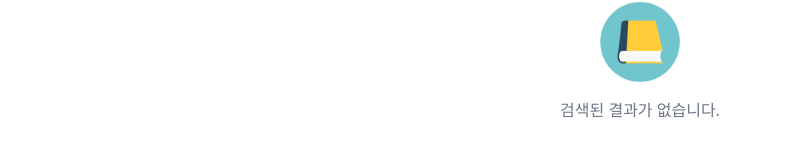
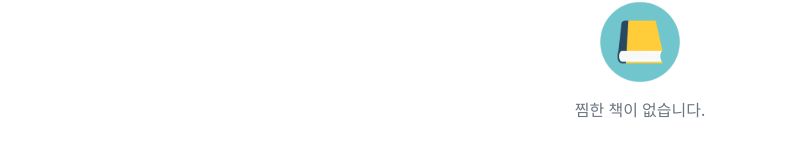
Before and after one commit to 0420syj/cdri-books-wan-sim, a Next.js app: page /wishlists in a window 1280 px wide. Shown: the part 166-322 px from the top of the page, without its empty margins (0-787 px from the left). Built offline with nearby package versions, Linux system fonts and the light colour scheme.

Commit message:
fix: 결과 없음 컴포넌트 수정

```diff
--- a/src/app/wishlists/page.tsx
+++ b/src/app/wishlists/page.tsx
@@ -49,7 +49,7 @@ export default function BookWishlistPage() {
               hasSearched={true}
             />
           ) : (
-            <NoResult />
+            <NoResult message="찜한 책이 없습니다." />
           )}
         </>
       ) : null}
--- a/src/components/book/no-result.tsx
+++ b/src/components/book/no-result.tsx
@@ -1,11 +1,15 @@
 import { Icon } from "@/components/ui/icon";
 import { Caption } from "@/components/ui/typography";
 
-export default function NoResult() {
+interface NoResultProps {
+  message: string;
+}
+
+export default function NoResult({ message }: NoResultProps) {
   return (
     <div className="flex flex-col items-center justify-center gap-5">
       <Icon icon="icon-book" size={80} />
-      <Caption className="text-text-secondary">검색된 결과가 없습니다.</Caption>
+      <Caption className="text-text-secondary">{message}</Caption>
     </div>
   );
 }
--- a/src/components/book/search-results.tsx
+++ b/src/components/book/search-results.tsx
@@ -76,7 +76,7 @@ const BookCard = ({
               />
               <button
                 type="button"
-                className="absolute z-10 text-2xl select-none top-2 right-4 cursor-pointer"
+                className="absolute z-10 text-2xl cursor-pointer select-none top-2 right-4"
                 aria-label="찜하기"
                 onClick={onToggleWish}
               >
@@ -250,7 +250,7 @@ export function SearchResults({
   };
 
   if (!data?.pages[0]?.documents.length) {
-    return <NoResult />;
+    return <NoResult message="검색된 결과가 없습니다." />;
   }
 
   const books = data.pages.flatMap((page) => page.documents);
```
